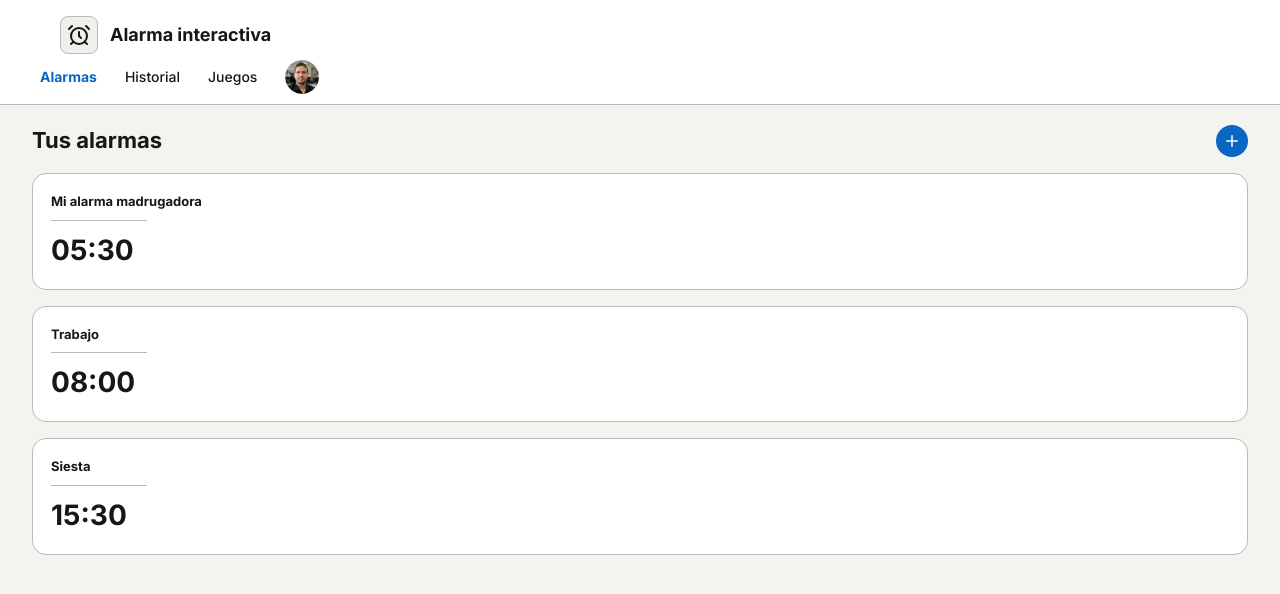
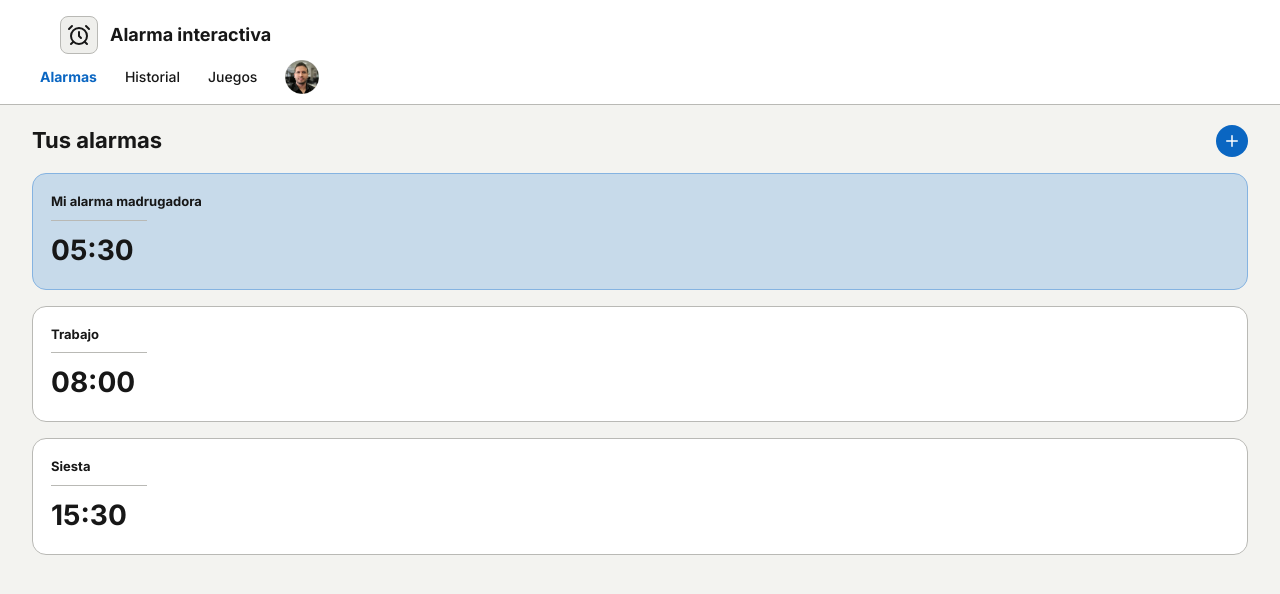
Before and after one commit to CastaDJ/web-alarma, a Next.js app: page / in a window 1280 px wide. Shown: the top 594 px of the page. Built offline with nearby package versions, Linux system fonts and the light colour scheme.

Commit message:
feat: highlight selected alarm card

```diff
--- a/src/app/(main)/_components/alarm-list.tsx
+++ b/src/app/(main)/_components/alarm-list.tsx
@@ -1,4 +1,7 @@
+"use client";
+
 import { Plus } from "lucide-react";
+import { useState } from "react";
 
 type Alarm = {
   id: number;
@@ -15,6 +18,7 @@ const initialAlarms: Alarm[] = [
 
 export function AlarmList() {
   const alarms = initialAlarms;
+  const [selectedId, setSelectedId] = useState(initialAlarms[0].id);
 
   return (
     <section className="flex flex-col gap-4 min-w-75 flex-[1_1_25%]">
@@ -31,7 +35,12 @@ export function AlarmList() {
       {alarms.map(({ id, name, time }) => (
         <article
           key={id}
-          className="flex flex-col gap-2 border border-solid rounded-[14px] p-4.5 bg-white border-hard-gray"
+          onClick={() => setSelectedId(id)}
+          className={`flex flex-col gap-2 border border-solid rounded-[14px] p-4.5 cursor-pointer hover:outline-1 hover:outline-primary-200 ${
+            selectedId === id
+              ? "bg-primary-100/40 border-primary-100"
+              : "bg-white border-hard-gray"
+          }`}
         >
           <h2 className="text-[13px] font-bold">{name}</h2>
           <hr className="border-hard-gray w-24" />
```
